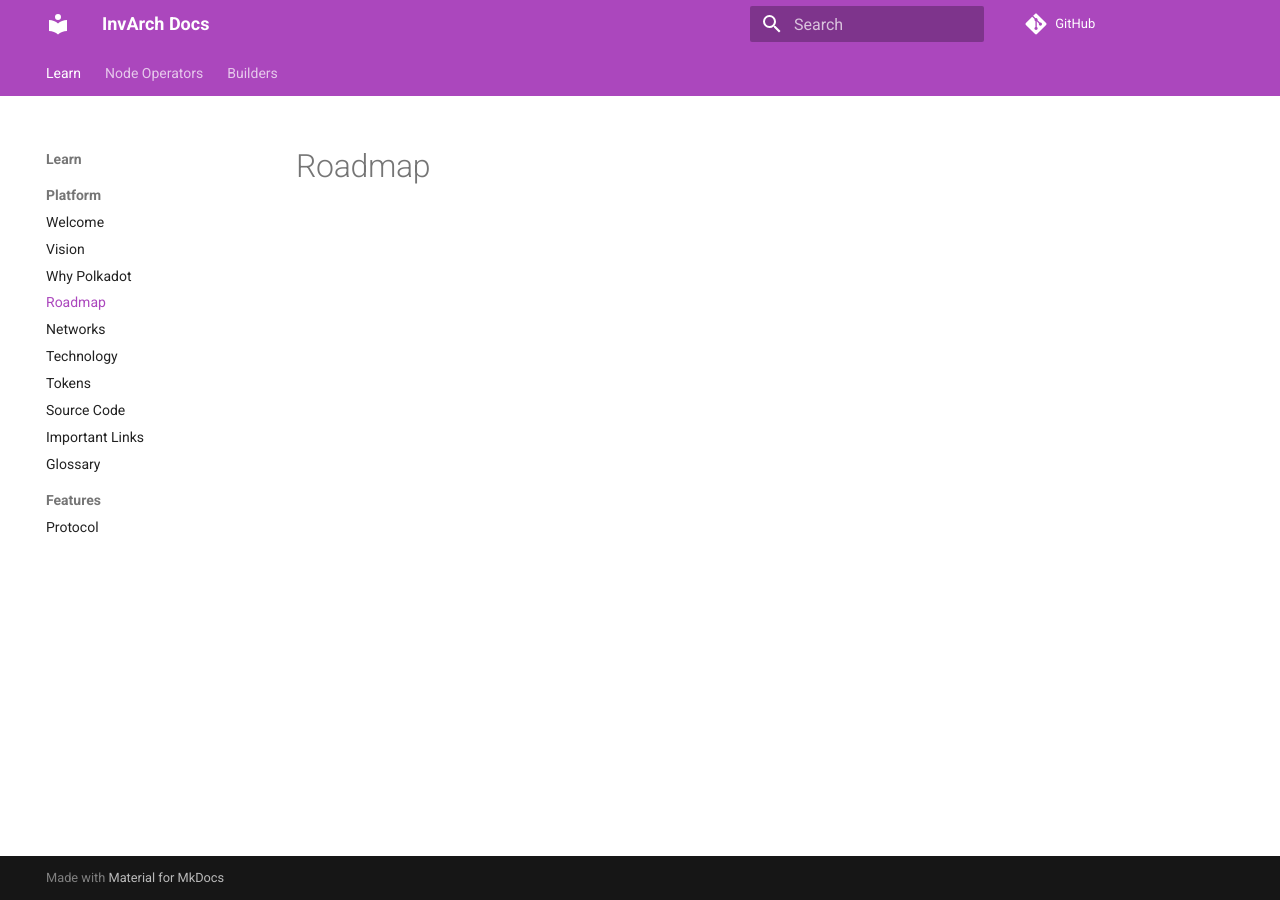
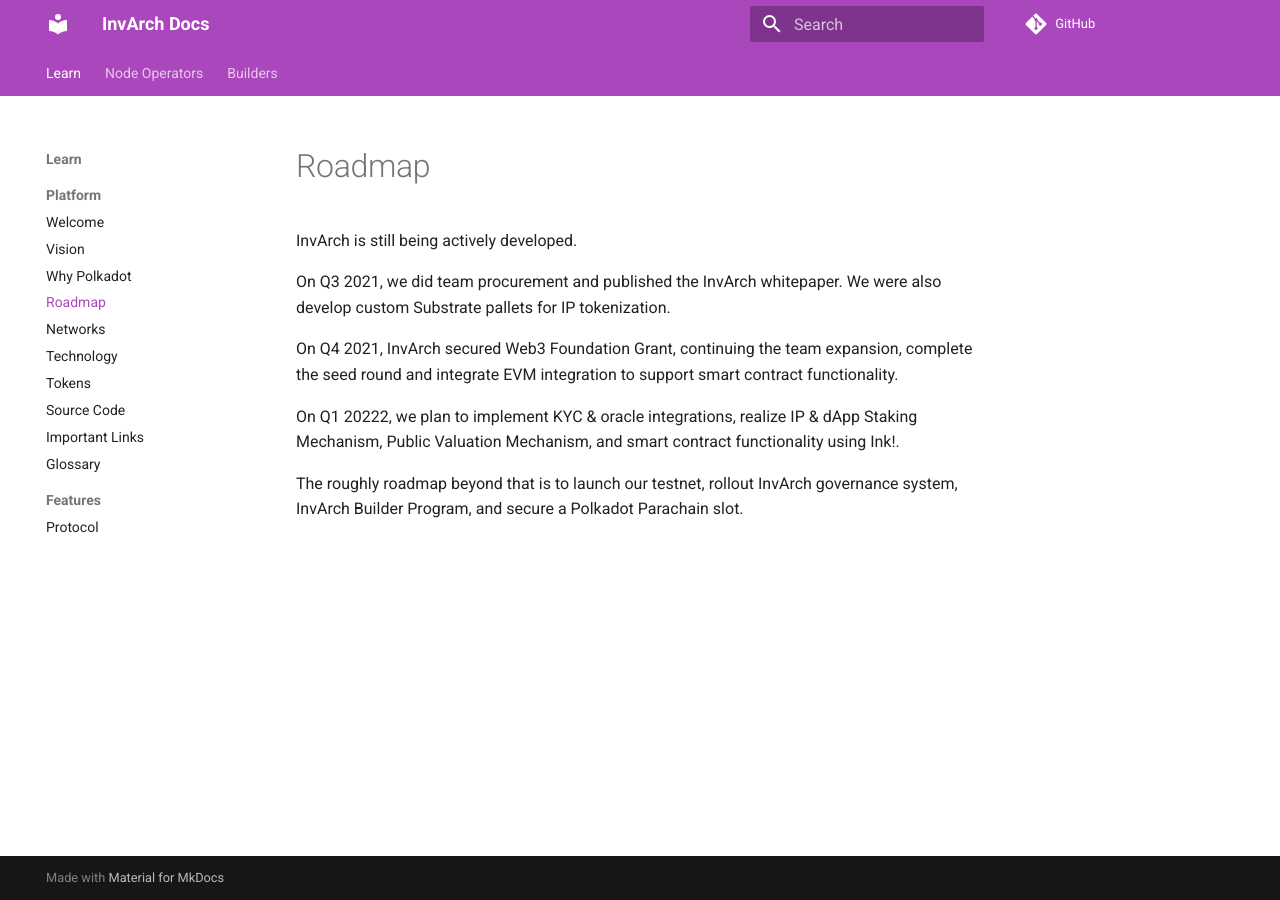
Before and after one commit to Abstracted-Labs/InvArch-docs, an MkDocs documentation site: the page built from docs/roadmap.md, in a window 1280 px wide. Built offline with MkDocs 1.6.1 and Material for MkDocs 9.7.7, drawn with Linux system fonts in a browser that asks for light colours; comment, search, counter and statistics services are not loaded.

Commit message:
Add roadmap

```diff
--- a/docs/roadmap.md
+++ b/docs/roadmap.md
@@ -1 +1,11 @@
 # Roadmap
+
+InvArch is still being actively developed.
+
+On Q3 2021, we did team procurement and published the InvArch whitepaper. We were also develop custom Substrate pallets for IP tokenization.
+
+On Q4 2021, InvArch secured Web3 Foundation Grant, continuing the team expansion, complete the seed round and integrate EVM integration to support smart contract functionality.
+
+On Q1 20222, we plan to implement KYC & oracle integrations, realize IP & dApp Staking Mechanism, Public Valuation Mechanism, and smart contract functionality using Ink!.
+
+The roughly roadmap beyond that is to launch our testnet, rollout InvArch governance system, InvArch Builder Program, and secure a Polkadot Parachain slot.
```
